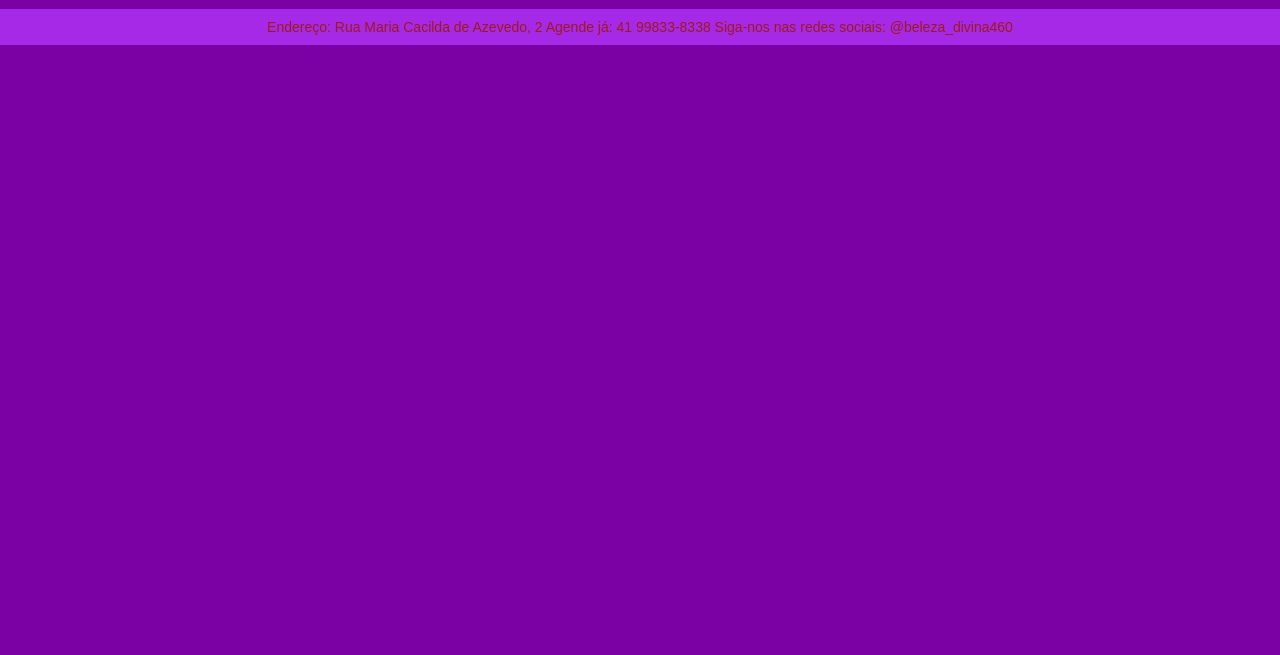
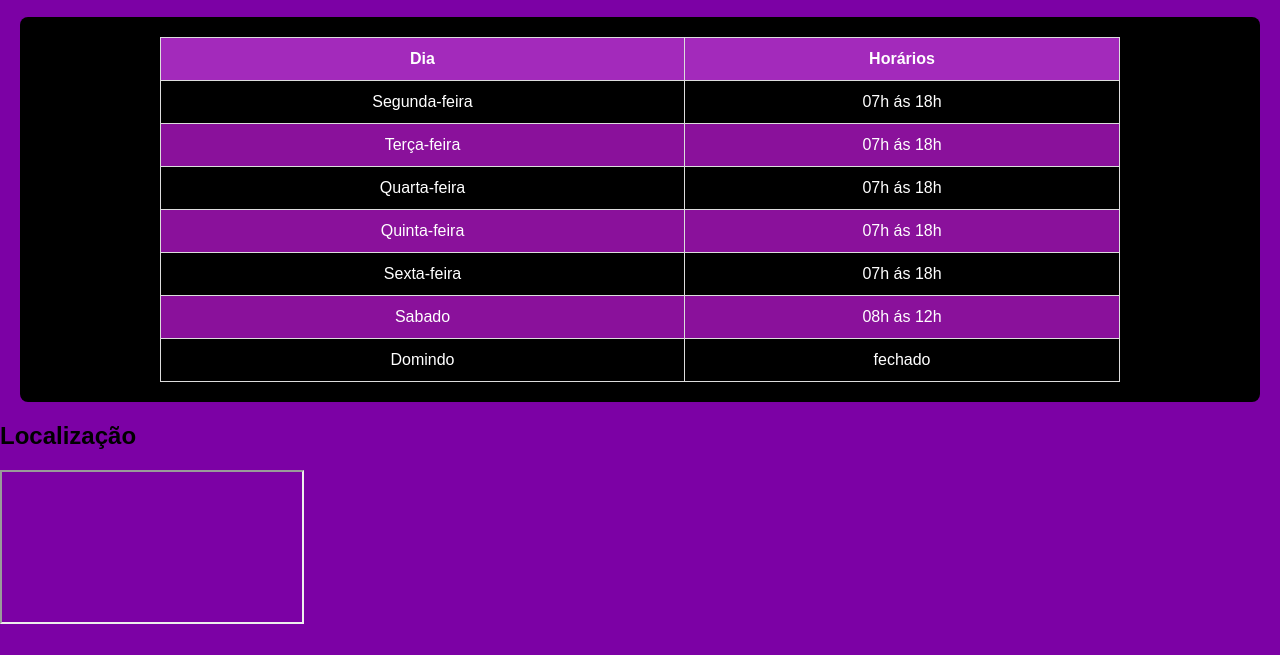
Before and after one commit to tampico17/Butterfly, a plain HTML site: page index.html in a window 1280 px wide. Shown: the part 702-1357 px from the top of the page. Before the commit the page ends 800 px from the top, so only its background shows below. Drawn offline with Linux system fonts and the light colour scheme.

Commit message:
Update index.html

```diff
--- a/index.html
+++ b/index.html
@@ -23,16 +23,67 @@
 
         Beleza e autoestima andam juntas. Esperamos por voce!</h4>
         <img id="bbb" src="../logos/bbb.jpg">
+
+        Endereço: Rua Maria Cacilda de Azevedo, 2 - Atuba, Curitiba
+        Telefone: (41) 99833-8338
+        Redes sociais: @beleza_butterfly
     </main>
-
-    <footer>
-        Endereço: Rua Maria Cacilda de Azevedo, 2
-
-        Agende já: 41 99833-8338
-
-        Siga-nos nas redes sociais: @beleza_divina460
-    </footer>
-
-
 </body>
 </html>
+<main>
+       <table>
+         <thead>
+            <tr>
+              <th>Dia</th>
+              <th>Horários</th>
+            </tr>
+         </thead>
+         <tbody>
+            <tr>
+              <td>Segunda-feira</td>
+              <td>07h ás 18h</td>
+            </tr>
+            <tr>
+              <td>Terça-feira</td>
+              <td>07h ás 18h</td>
+            </tr>
+            <tr>
+              <td>Quarta-feira</td>
+              <td>07h ás 18h</td>
+            </tr>
+            <tr>
+              <td>Quinta-feira</td>
+              <td>07h ás 18h</td>
+            </tr>
+            <tr>
+              <td>Sexta-feira</td>
+              <td>07h ás 18h</td>
+            </tr>
+            <tr>
+              <td>Sabado</td>
+              <td>08h ás 12h</td>
+            </tr>
+            <tr>
+              <td>Domindo</td>
+              <td>fechado</td>
+            </tr>
+         </tbody>
+       </table>
+</main>
+<div>
+    <h2>Localização</h2>
+    <!--Voce pode colocar um mapa Google maps aqui-->
+   <iframe>
+     scr="https://www.google.com/maps/place/R.+Maria+Cacilda+de+Azevedo,+2+-+Atuba,+Curitiba+-+PR,+82860-410/@-25.3858125,-49.1986575,17z/data=!3m1!4b1!4m6!3m5!1s0x94dce8ab5ccdabc9:0x5e3edfc0af62a51e!8m2!3d-25.3858125!4d-49.1986575!16s%2Fg%2F11c1f84t57?entry=ttu&g_ep=EgoyMDI1MDQyMy4wIKXMDSoJLDEwMjExNDUzSAFQAw%3D%3D"
+     width="600%"
+     height="350"
+     style="border:0;"
+     allowfullscreen=""
+     loading="lazy">
+     referrerpolicy="no-referrer-when-downgrade">
+   </iframe>
+ </div>
+ <footer>
+    <img src="../logos/cabelos fashion.png" >
+    <p class="copyright">&copy;copyright tami- 2025</p>
+</footer>
```
